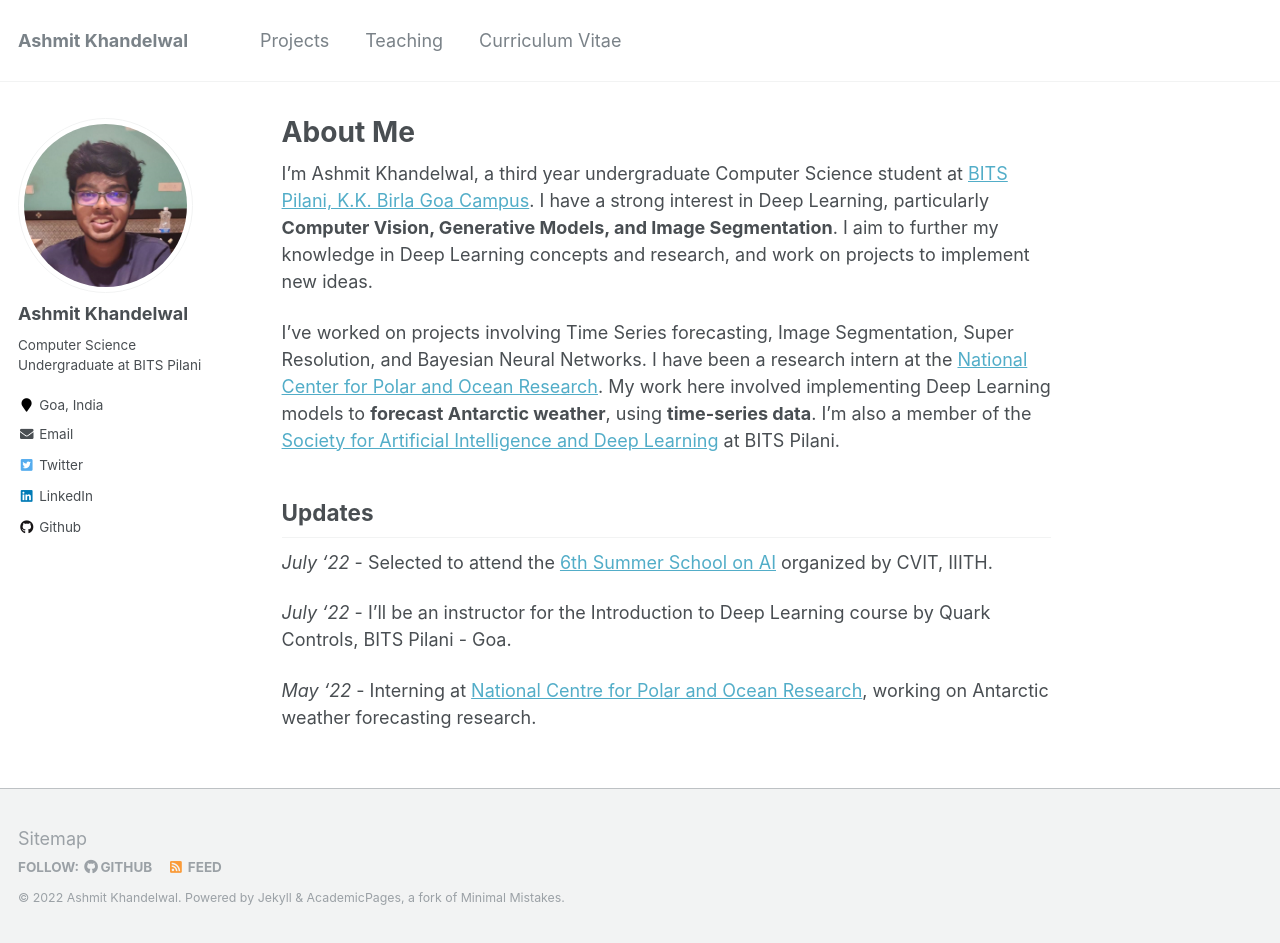
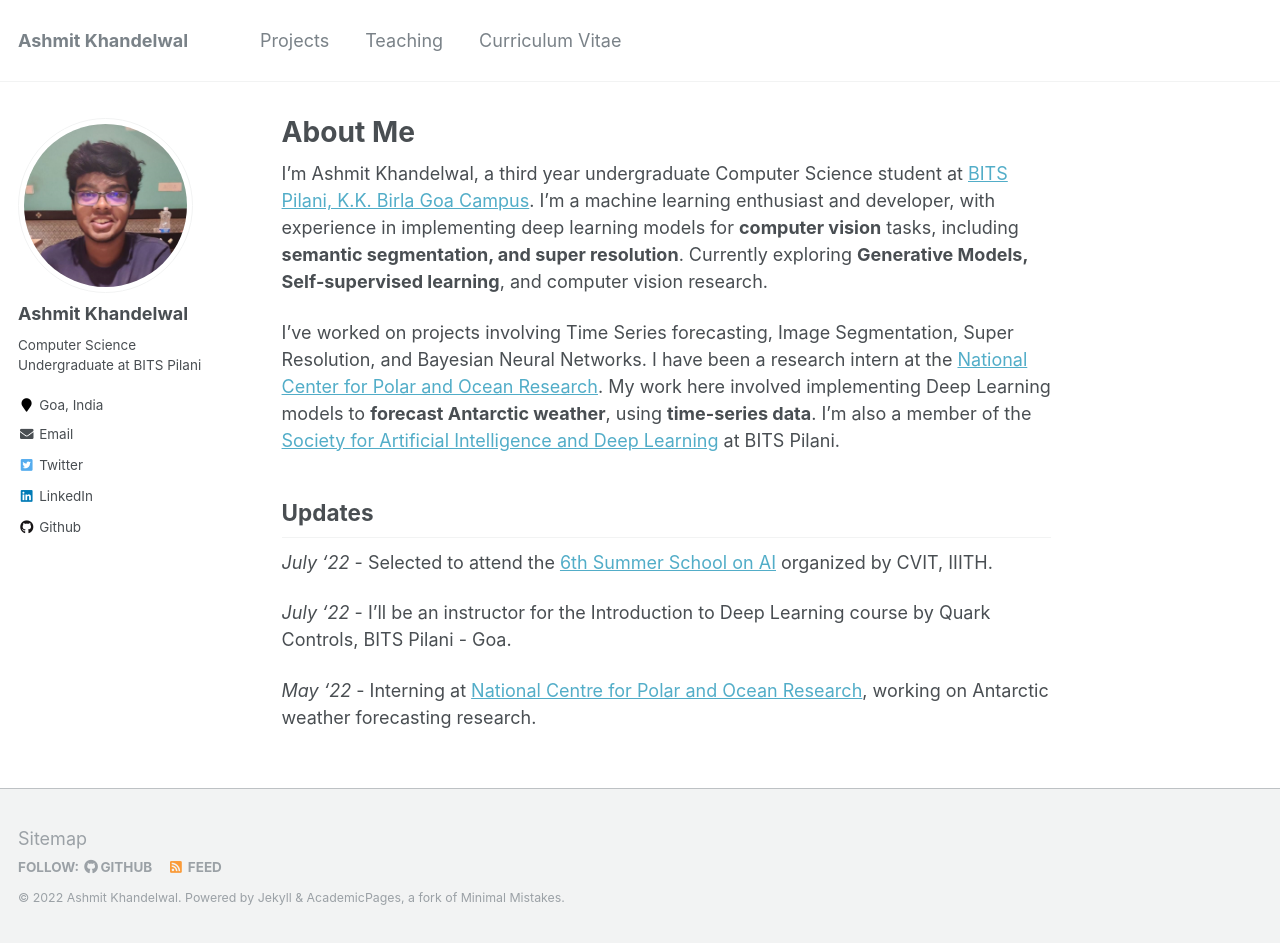
Before and after one commit to ashmitkx/ashmitkx.github.io, a Jekyll site: the page built from _pages/about.md, in a window 1280 px wide and 943 px high. Built offline with Jekyll 4.4.1, drawn with Linux system fonts in a browser that asks for light colours.

Commit message:
update about and cv

```diff
--- a/_pages/about.md
+++ b/_pages/about.md
@@ -8,7 +8,7 @@ redirect_from:
     - /about.html
 ---
 
-I'm Ashmit Khandelwal, a third year undergraduate Computer Science student at [BITS Pilani, K.K. Birla Goa Campus](https://www.bits-pilani.ac.in/goa/). I have a strong interest in Deep Learning, particularly **Computer Vision, Generative Models, and Image Segmentation**. I aim to further my knowledge in Deep Learning concepts and research, and work on projects to implement new ideas.
+I'm Ashmit Khandelwal, a third year undergraduate Computer Science student at [BITS Pilani, K.K. Birla Goa Campus](https://www.bits-pilani.ac.in/goa/). I’m a machine learning enthusiast and developer, with experience in implementing deep learning models for **computer vision** tasks, including **semantic segmentation, and super resolution**. Currently exploring **Generative Models, Self‑supervised learning**, and computer vision research.
 
 I’ve worked on projects involving Time Series forecasting, Image Segmentation, Super Resolution, and Bayesian Neural Networks. I have been a research intern at the [National Center for Polar and Ocean Research](https://www.ncpor.res.in/). My work here involved implementing Deep Learning models to **forecast Antarctic weather**, using **time-series data**. I'm also a member of the [Society for Artificial Intelligence and Deep Learning](www.saidl.in) at BITS Pilani.
 
```
Also changed, not shown: _pages/cv.md (+1 -1 lines), 2 other files.
